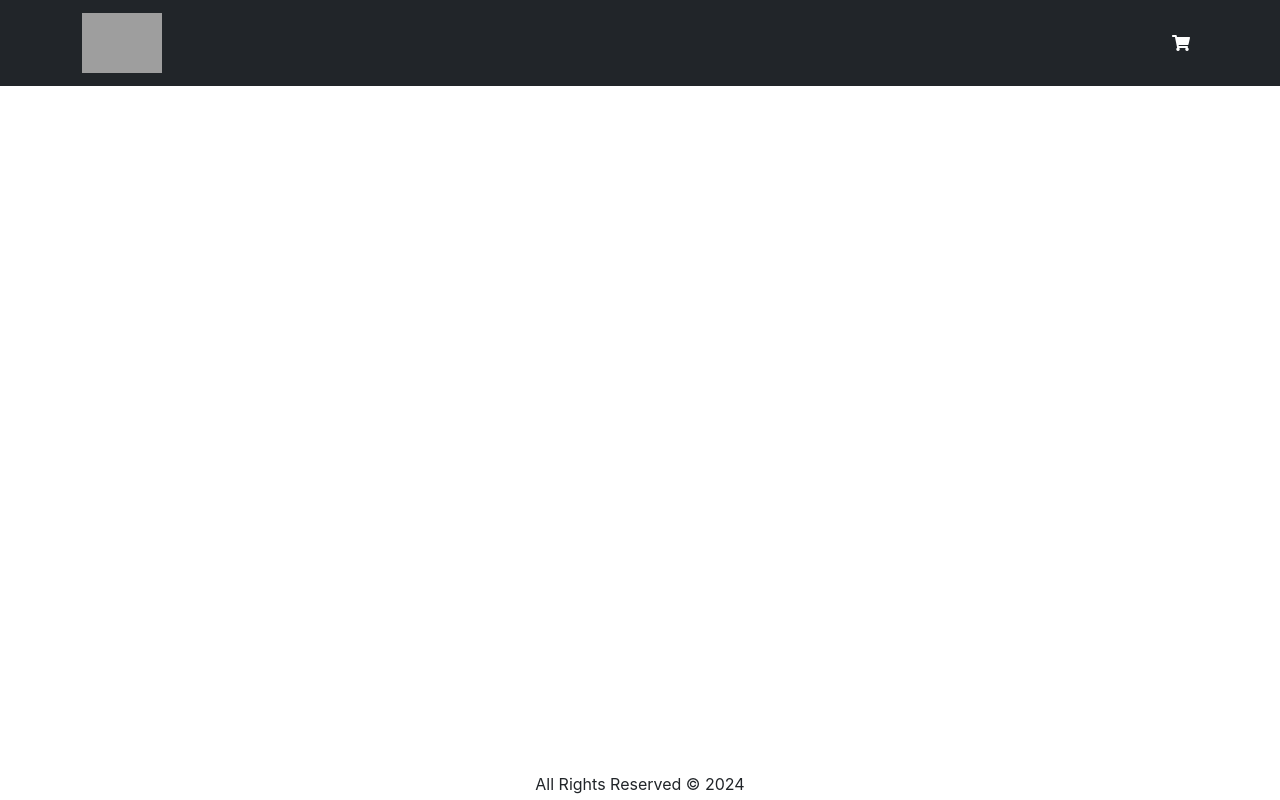
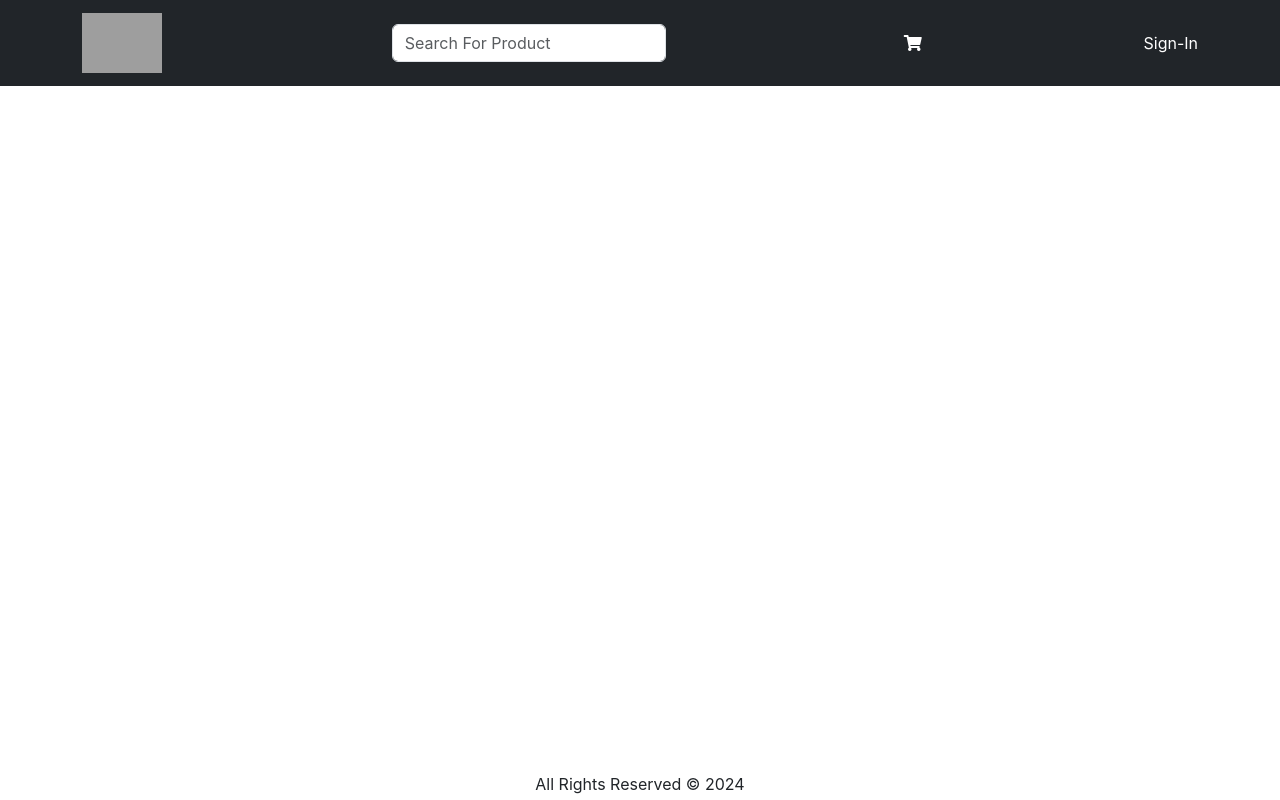
Before and after one commit to PixelPirate365/AmazonasApp, a React (Vite) app in the folder Frontend/: page /signin in a window 1280 px wide. Built offline with nearby package versions, Linux system fonts and the light colour scheme; grey boxes are pictures that could not be loaded.

Commit message:
search box bootstrap

```diff
--- a/Frontend/src/components/Shared/Header.jsx
+++ b/Frontend/src/components/Shared/Header.jsx
@@ -2,6 +2,7 @@
 import Container from "react-bootstrap/Container";
 import { LinkContainer } from "react-router-bootstrap";
 import { Link } from "react-router-dom";
+import SearchBox from "./SearchBox";
 const Header = () => {
   return (
     <header>
@@ -16,6 +17,7 @@
               />
             </NavBar.Brand>
           </LinkContainer>
+          <SearchBox/>
           <nav className="d-flex align-items-center justify-content-end me-2 ms-4">
             <Link to="/cart" className="nav-link">
               <i
@@ -24,6 +26,9 @@
               ></i>
             </Link>
           </nav>
+          <Link to="/signin" className="text-white nav-link">
+            Sign-In
+          </Link>
         </Container>
       </NavBar>
     </header>
--- /dev/null
+++ b/Frontend/src/components/Shared/SearchBox.jsx
@@ -0,0 +1,16 @@
+import Form from "react-bootstrap/Form";
+import InputGroup from "react-bootstrap/InputGroup";
+import FormControl from "react-bootstrap/FormControl";
+const SearchBox = () => {
+  return (
+    <Form>
+      <InputGroup>
+        <FormControl type="text" name="q" id="q" placeholder="Search For Product" aria-describedby="button-search">
+
+        </FormControl>
+      </InputGroup>
+    </Form>
+  );
+};
+
+export default SearchBox;
```
